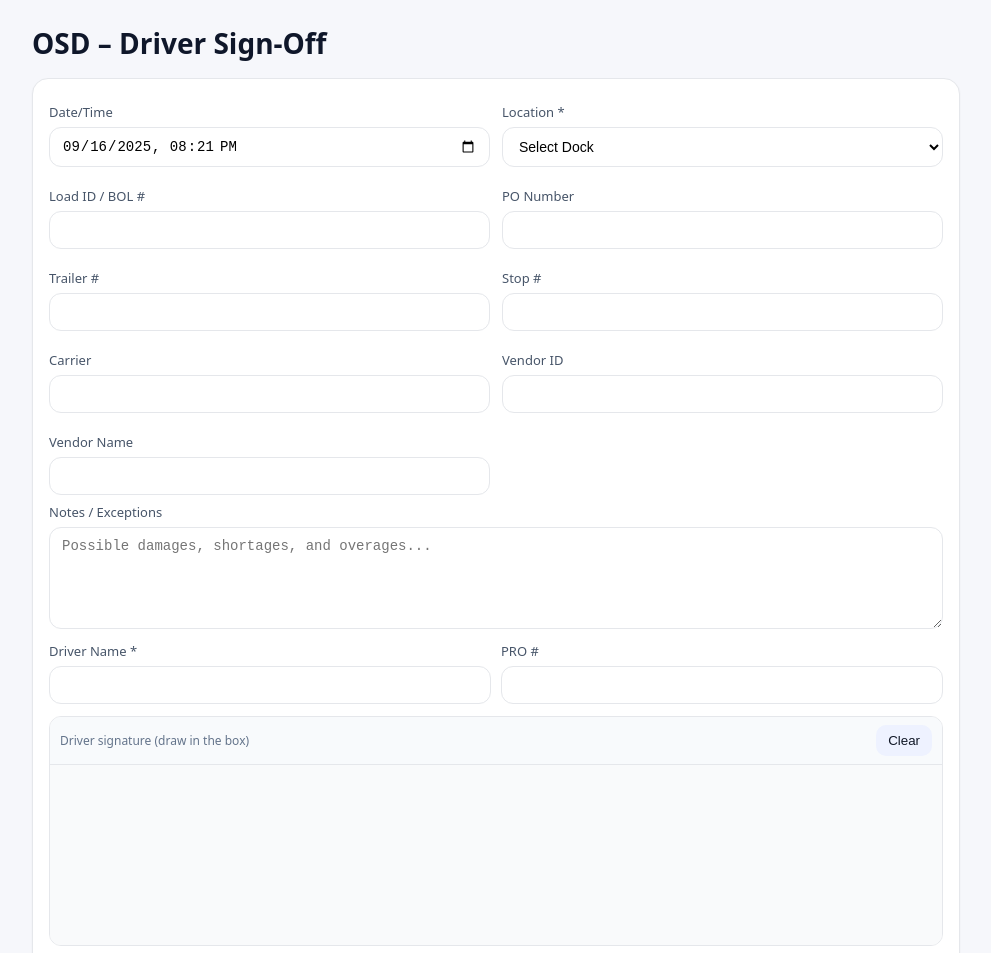
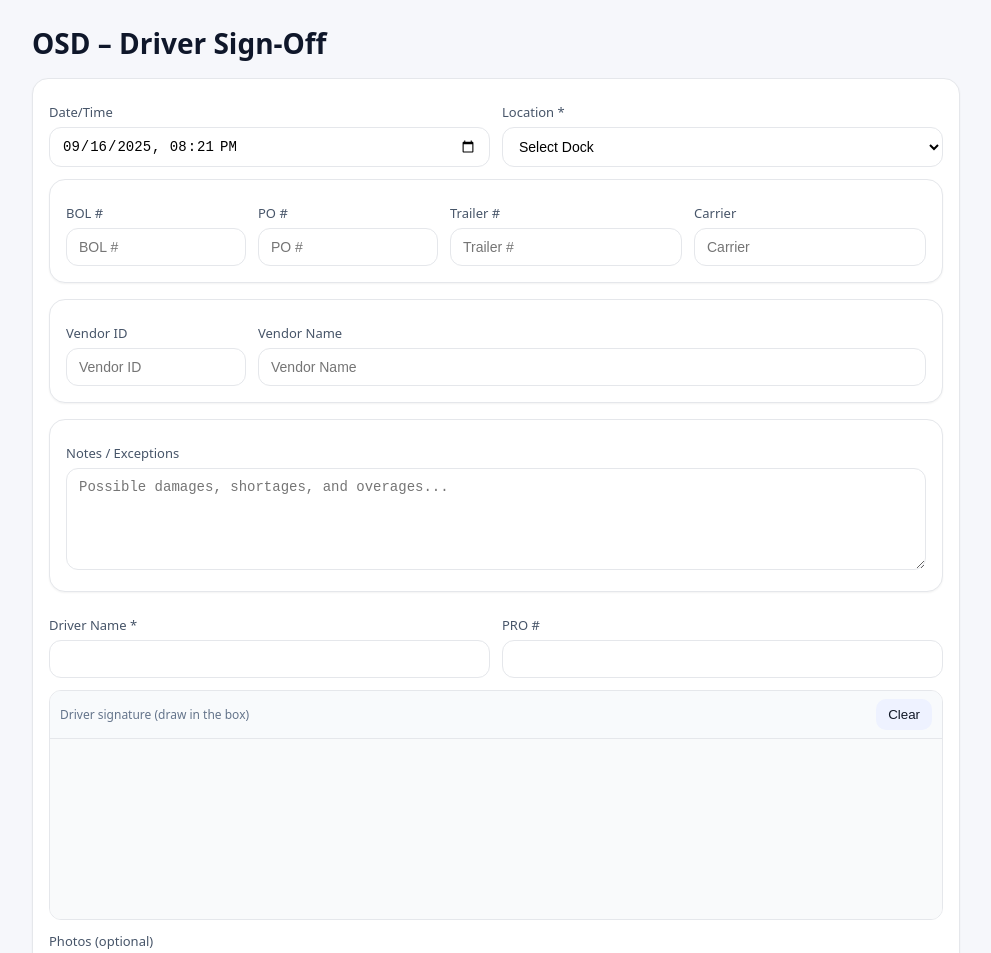
Before and after one commit to ZaspDragon/osd-webform, a website: page index.html in a window 1280 px wide. Shown: the top 953 px of the page, without its empty margins (144-1135 px from the left). Drawn offline with Linux system fonts and the light colour scheme.

Commit message:
Update index.html

```diff
--- a/index.html
+++ b/index.html
@@ -17,7 +17,9 @@
   input:focus,textarea:focus,select:focus{border-color:var(--brand)}
   .grid{display:grid;gap:12px}
   @media(min-width:820px){.grid-2{grid-template-columns:1fr 1fr}}
-  .row{display:flex;gap:10px;flex-wrap:wrap;align-items:center}
+  .row{display:flex;gap:12px;flex-wrap:wrap;align-items:flex-start}
+  .field{flex:1 1 220px;min-width:160px}
+  .field.small{flex:0 0 180px;min-width:150px}
   .btn{background:var(--brand);color:#fff;border:none;border-radius:12px;padding:10px 16px;font-weight:600;cursor:pointer}
   .btn:disabled{opacity:.6;cursor:not-allowed}
   .btn-ghost{background:#eef2ff;color:#111827;border:none;border-radius:10px;padding:8px 12px}
@@ -53,25 +55,53 @@
           <option value="Dock 19 – 6121 Bixby Rd, Canal Winchester OH 43110">Dock 19 – 6121 Bixby Rd, Canal Winchester OH 43110</option>
         </select>
       </div>
-      <div><label>Load ID / BOL #</label><input id="bol"/></div>
-      <div><label>PO Number</label><input id="po"/></div>
-      <div><label>Trailer #</label><input id="trailer"/></div>
-      <div><label>Stop #</label><input id="stop"/></div>
-      <div><label>Carrier</label><input id="carrier"/></div>
-      <div><label>Vendor ID</label><input id="vendorId"/></div>
-      <div><label>Vendor Name</label><input id="vendorName"/></div>
     </div>
 
-    <label>Notes / Exceptions</label>
-    <textarea id="notes" rows="5" placeholder="Possible damages, shortages, and overages..."></textarea>
+    <!-- Compact row: BOL # + PO # -->
+    <div class="row card" style="margin-top:12px">
+      <div class="field small">
+        <label for="bol">BOL #</label>
+        <input id="bol" placeholder="BOL #"/>
+      </div>
+      <div class="field small">
+        <label for="po">PO #</label>
+        <input id="po" placeholder="PO #"/>
+      </div>
+      <div class="field">
+        <label for="trailer">Trailer #</label>
+        <input id="trailer" placeholder="Trailer #"/>
+      </div>
+      <div class="field">
+        <label for="carrier">Carrier</label>
+        <input id="carrier" placeholder="Carrier"/>
+      </div>
+      <!-- Stop # removed per request -->
+    </div>
+
+    <!-- Compact row: Vendor ID + Vendor Name -->
+    <div class="row card" style="margin-top:12px">
+      <div class="field small">
+        <label for="vendorId">Vendor ID</label>
+        <input id="vendorId" placeholder="Vendor ID"/>
+      </div>
+      <div class="field">
+        <label for="vendorName">Vendor Name</label>
+        <input id="vendorName" placeholder="Vendor Name"/>
+      </div>
+    </div>
+
+    <div class="card">
+      <label>Notes / Exceptions</label>
+      <textarea id="notes" rows="5" placeholder="Possible damages, shortages, and overages..."></textarea>
+    </div>
 
     <div class="row">
-      <div style="flex:1">
-        <label>Driver Name *</label>
+      <div class="field">
+        <label for="driverName">Driver Name *</label>
         <input id="driverName" required/>
       </div>
-      <div style="flex:1">
-        <label>PRO #</label>
+      <div class="field">
+        <label for="proNumber">PRO #</label>
         <input id="proNumber"/>
       </div>
     </div>
@@ -189,7 +219,10 @@
 
     const location   = document.getElementById('location').value.trim();
     const driverName = document.getElementById('driverName').value.trim();
-    if(!location || !driverName){ alertBox.innerHTML = `<div class="alert error">Location and Driver Name are required.</div>`; return; }
+    if(!location || !driverName){
+      alertBox.innerHTML = `<div class="alert error">Location and Driver Name are required.</div>`;
+      return;
+    }
 
     const files  = photosInput ? [...photosInput.files] : [];
     const photos = [];
@@ -201,7 +234,7 @@
       loadId: document.getElementById('bol').value || '',
       poNumber: document.getElementById('po').value || '',
       trailerNumber: document.getElementById('trailer').value || '',
-      stopNumber: document.getElementById('stop').value || '',
+      stopNumber: '', // keep key for backend compatibility (Stop # removed)
       carrier: document.getElementById('carrier').value || '',
       vendorId: document.getElementById('vendorId').value || '',
       vendorName: document.getElementById('vendorName').value || '',
@@ -222,14 +255,21 @@
 
     submitBtn.disabled = true;
     try{
-      const resp = await fetch(BACKEND_URL, { method:'POST', headers:{'Content-Type':'application/json'}, body: JSON.stringify(payload) });
+      const resp = await fetch(BACKEND_URL, {
+        method:'POST',
+        headers:{'Content-Type':'application/json'},
+        body: JSON.stringify(payload)
+      });
       const out = await resp.json().catch(()=> ({}));
       if(!resp.ok || out.ok === false) throw new Error(out.error || 'Submit failed');
       alertBox.innerHTML = `<div class="alert success">✅ Submitted! PDF emailed${out.id ? ' · Ref: ' + out.id : ''}.</div>`;
       form.reset(); ctx.clearRect(0,0,canvas.width,canvas.height); window.signatureDataUrl=''; thumbs.innerHTML='';
     }catch(err){
-      console.error(err); alertBox.innerHTML = `<div class="alert error">❌ ${err.message}</div>`;
-    }finally{ submitBtn.disabled = false; }
+      console.error(err);
+      alertBox.innerHTML = `<div class="alert error">❌ ${err.message}</div>`;
+    }finally{
+      submitBtn.disabled = false;
+    }
   });
 </script>
 </body>
```
